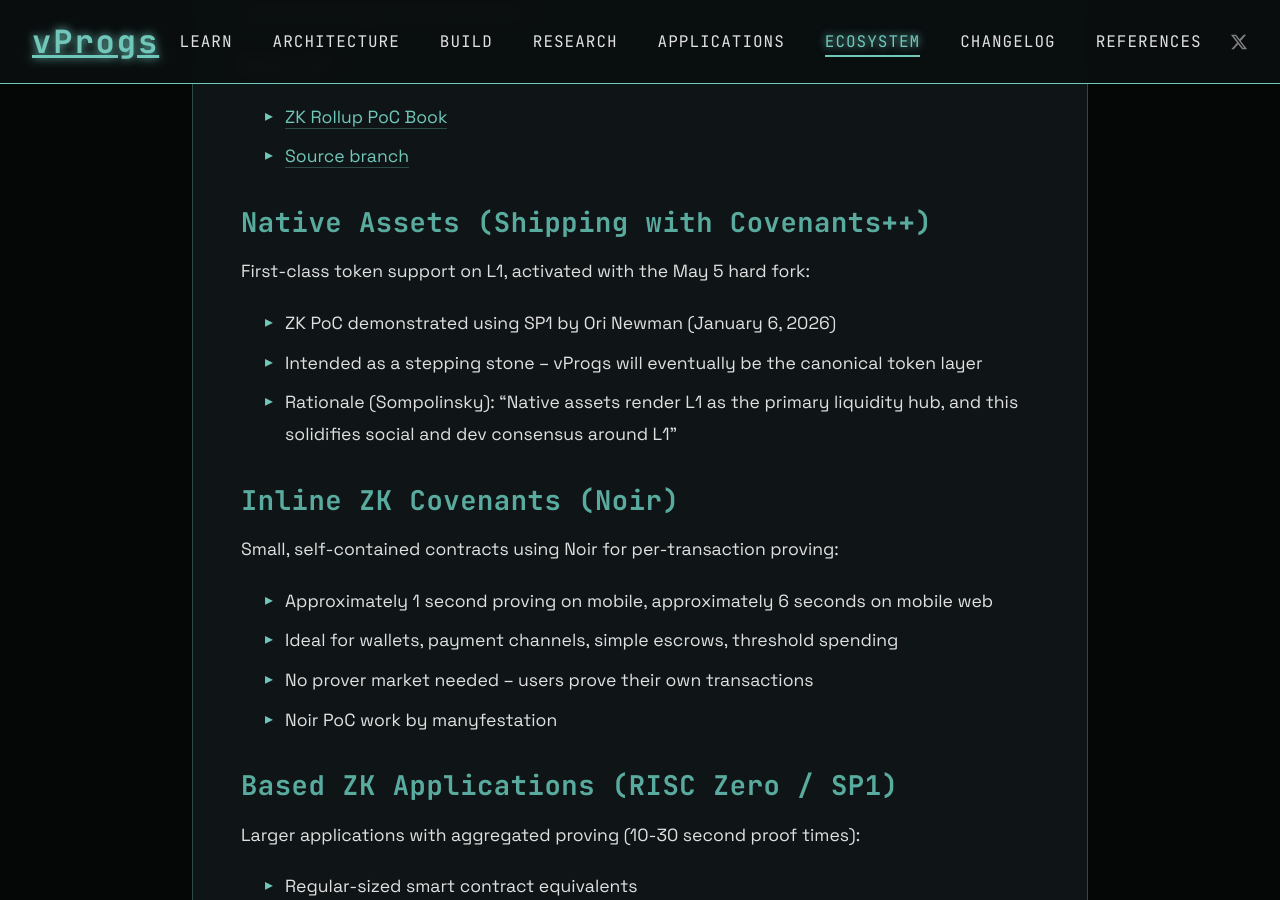
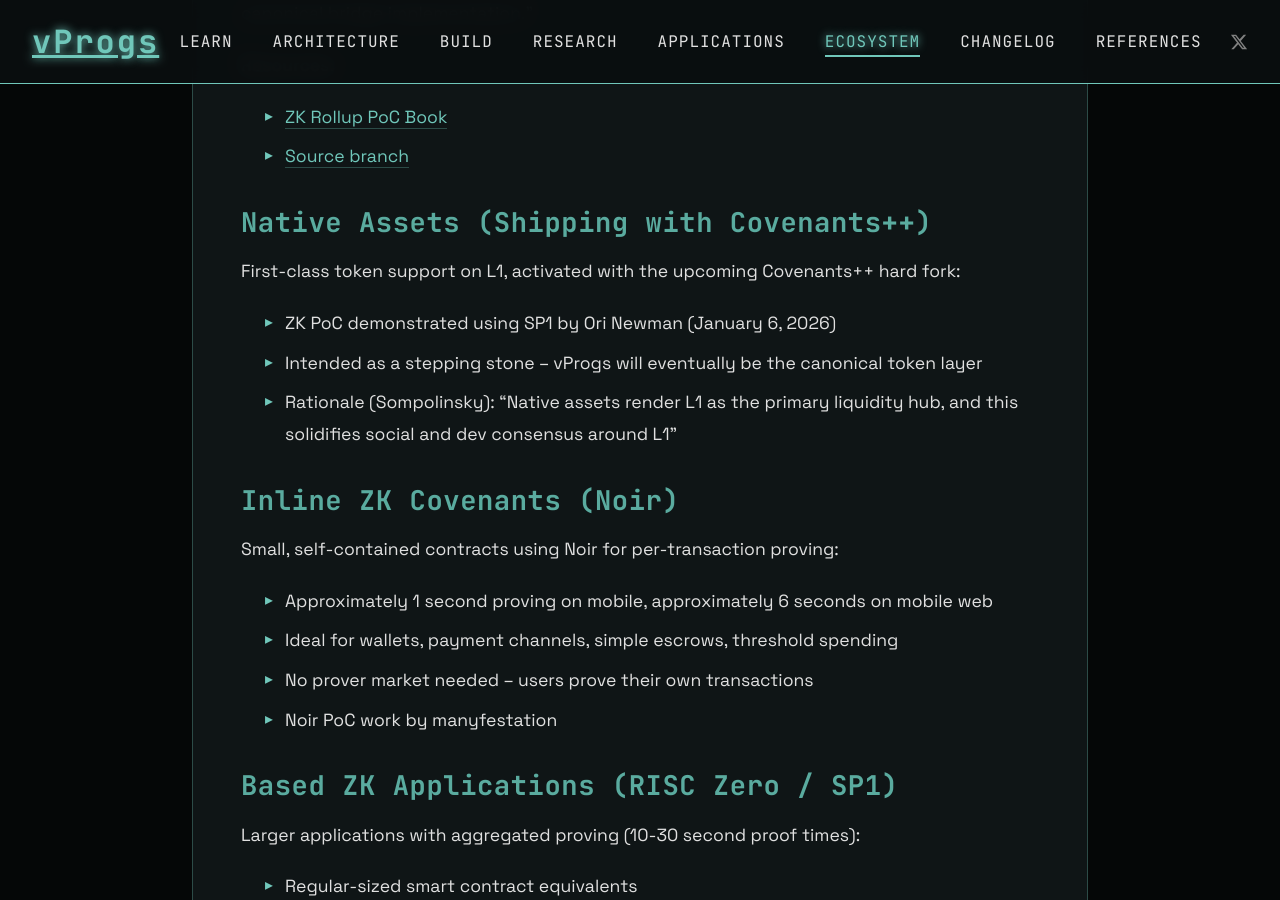
Before and after one commit to creative-inference/vprogs.xyz, a Jekyll site: the page built from ecosystem/applications.md, in a window 1280 px wide and 900 px high, scrolled down 1252 px. Built offline with Jekyll 4.4.1, drawn with Linux system fonts in a browser that asks for light colours.

Commit message:
Update Covenants++ hard fork reference [auto]

```diff
--- a/ecosystem/applications.md
+++ b/ecosystem/applications.md
@@ -35,7 +35,7 @@
 
 ### Native Assets (Shipping with Covenants++)
 
-First-class token support on L1, activated with the May 5 hard fork:
+First-class token support on L1, activated with the upcoming Covenants++ hard fork:
 
 - ZK PoC demonstrated using SP1 by Ori Newman (January 6, 2026)
 - Intended as a stepping stone -- vProgs will eventually be the canonical token layer
```
